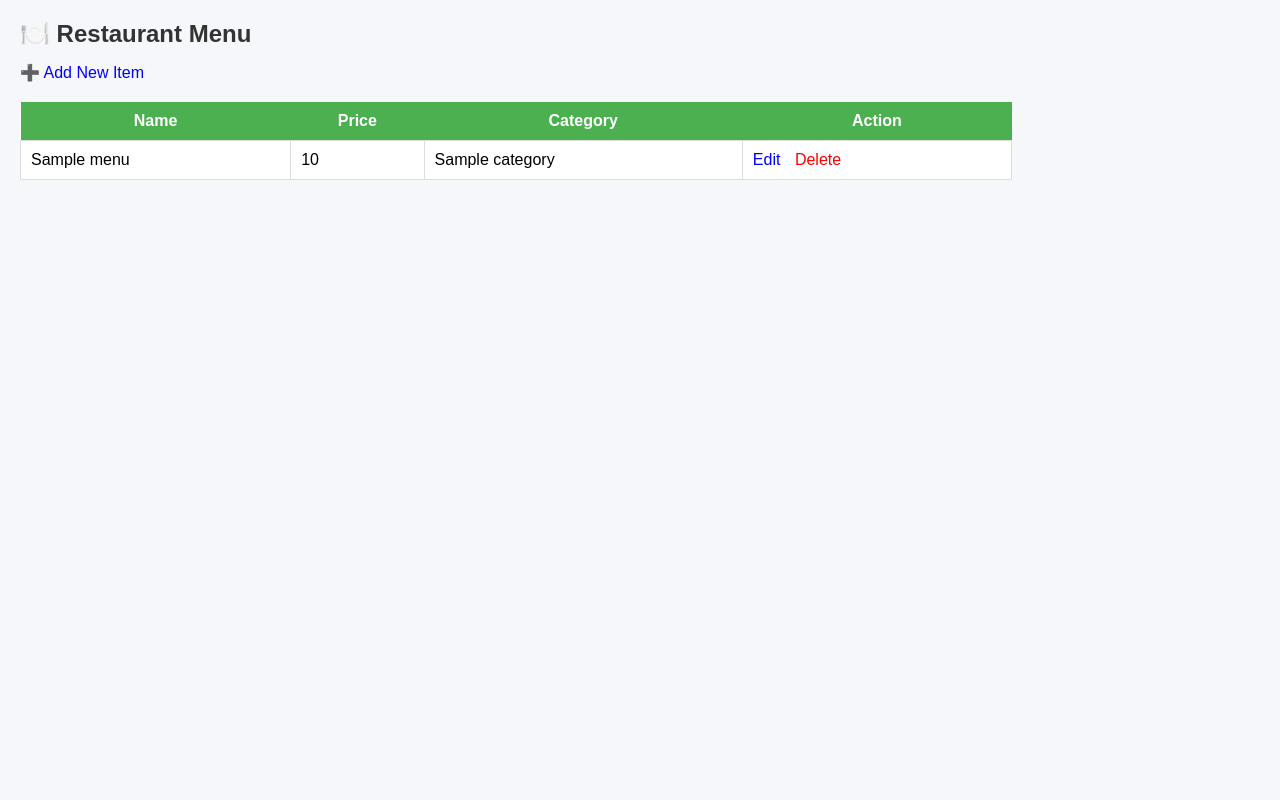
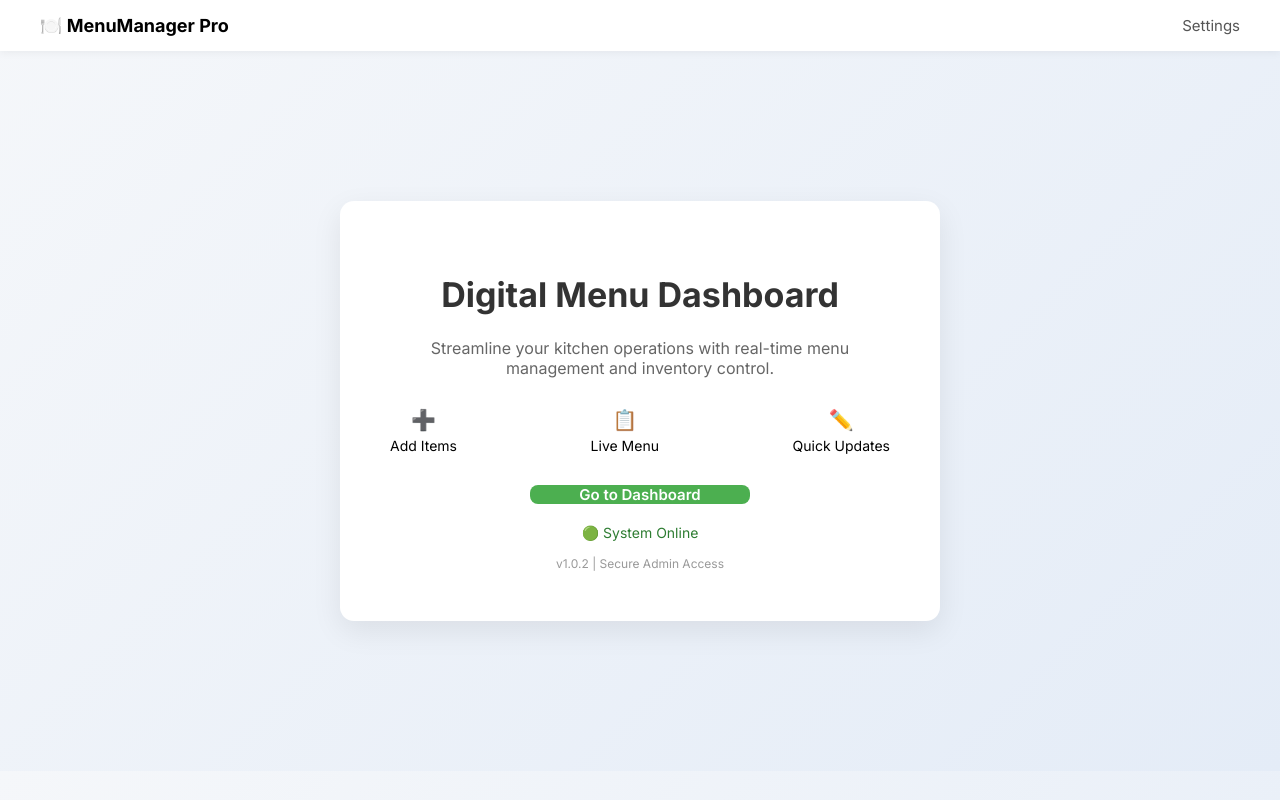
Before and after one commit to piyushrraj/Restaurant-Menu-API, a Flask app: page / in a window 1280 px wide. Run offline with Flask 3, Linux system fonts and the light colour scheme; a database or web service that is not in the repository returns one stand-in record (values such as "Sample title").

Commit message:
this is final commit almost my project is complete

```diff
--- a/app.py
+++ b/app.py
@@ -4,15 +4,22 @@ from bson.objectid import ObjectId
 
 app = Flask(__name__)
 
+# HOME PAGE
+@app.route('/')
+def home():
+    return render_template('home.html')
 
-@app.route('/')
+# MENU PAGE (CRUD)
+@app.route('/menu')
 def index():
-    items = list(menu_collection.find())
+    try:
+        items = list(menu_collection.find())
+    except:
+        items = []
     return render_template('index.html', items=items)
 
-
-
-@app.route('/add', methods=['GET', 'POST'])
+# ADD
+@app.route('/add', methods=['GET','POST'])
 def add():
     if request.method == 'POST':
         menu_collection.insert_one({
@@ -20,12 +27,11 @@ def add():
             "price": float(request.form['price']),
             "category": request.form['category']
         })
-        return redirect('/')
+        return redirect('/menu')
     return render_template('add.html')
 
-
-
-@app.route('/edit/<id>', methods=['GET', 'POST'])
+# EDIT
+@app.route('/edit/<id>', methods=['GET','POST'])
 def edit(id):
     item = menu_collection.find_one({"_id": ObjectId(id)})
 
@@ -38,16 +44,15 @@ def edit(id):
                 "category": request.form['category']
             }}
         )
-        return redirect('/')
+        return redirect('/menu')
 
     return render_template('edit.html', item=item)
 
-
-
+# DELETE
 @app.route('/delete/<id>')
 def delete(id):
     menu_collection.delete_one({"_id": ObjectId(id)})
-    return redirect('/')
+    return redirect('/menu')
 
 
 if __name__ == "__main__":
--- a/static/style.css
+++ b/static/style.css
@@ -1,84 +1,217 @@
 body {
-    font-family: Arial, sans-serif;
-    background-color: #f5f7fa;
-    margin: 20px;
+    margin: 0;
+    font-family: 'Inter', 'Segoe UI', sans-serif;
+    background: linear-gradient(135deg, #f5f7fa, #e4ecf7);
+}
+
+.navbar {
+    display: flex;
+    justify-content: space-between;
+    padding: 15px 40px;
+    background: white;
+    box-shadow: 0 2px 8px rgba(0,0,0,0.05);
+}
+
+.logo {
+    font-weight: 700;
+    font-size: 18px;
+}
+
+.nav-links a {
+    text-decoration: none;
+    color: #555;
+    font-weight: 500;
+}
+
+.page-center {
+    display: flex;
+    justify-content: center;
+    align-items: center;
+    min-height: 90vh;
+}
+
+.card {
+    background: white;
+    padding: 50px;
+    border-radius: 14px;
+    box-shadow: 0 10px 30px rgba(0,0,0,0.08);
+    max-width: 500px;
+    width: 100%;
+    text-align: center;
+}
+h1 {
+    font-size: 34px;
+    font-weight: 700;
+    color: #333;
 }
 
 h2 {
+    font-size: 28px;
+    margin-bottom: 20px;
     color: #333;
-    margin-bottom: 15px;
 }
 
-.form {
-    margin-bottom: 20px;
+.subtitle {
+    color: #666;
+    margin: 15px 0 30px;
+    font-size: 16px;
 }
 
-.form label {
-    display: block;
-    margin-top: 10px;
-    font-weight: bold;
+p {
+    color: #555;
+    font-size: 16px;
 }
 
-.form input {
-    padding: 8px;
-    width: 250px;
+.features {
+    display: flex;
+    justify-content: space-between;
+    margin-bottom: 30px;
+}
+
+.feature-box {
+    display: flex;
+    flex-direction: column;
+    align-items: center;
+    font-size: 20px;
+}
+
+.feature-box span {
+    font-size: 14px;
     margin-top: 5px;
-    border: 1px solid #ccc;
-    border-radius: 5px;
 }
 
 button {
-    margin-top: 12px;
-    padding: 8px 15px;
-    background-color: #4CAF50;
-    color: white;
+    padding: 12px 25px;
     border: none;
-    border-radius: 5px;
+    border-radius: 8px;
+    font-size: 16px;
     cursor: pointer;
 }
 
-button:hover {
-    background-color: #45a049;
+.main-btn {
+    display: inline-block;
+    width: 220px;
+    background: #4CAF50;
+    color: white;
+    border-radius: 8px;
+    text-decoration: none;
+    font-weight: 600;
+    text-align: center;
+    transition: 0.3s;
+}
+
+.main-btn:hover {
+    background: #43a047;
+}
+
+.update-btn {
+    width: 100%;
+    background-color: #2196F3;
+    color: white;
+}
+
+.update-btn:hover {
+    background-color: #1976D2;
+}
+
+.status {
+    margin-top: 20px;
+    font-size: 14px;
+    color: #2e7d32;
+}
+
+.footer {
+    margin-top: 15px;
+    font-size: 12px;
+    color: #999;
+}
+
+.container {
+    width: 85%;
+    max-width: 1000px;
+    margin: 50px auto;
+    background: white;
+    padding: 40px;
+    border-radius: 12px;
+    box-shadow: 0px 8px 25px rgba(0, 0, 0, 0.08);
 }
 
 table {
+    width: 100%;
     border-collapse: collapse;
-    width: 80%;
-    background: white;
-    margin-top: 20px;
+    margin-top: 30px;
 }
 
 th {
-    background-color: #4CAF50;
+    background: #4CAF50;
     color: white;
-    padding: 10px;
+    padding: 12px;
+    font-size: 16px;
 }
 
 td {
-    padding: 10px;
-    border: 1px solid #ddd;
+    padding: 12px;
+    border-bottom: 1px solid #ddd;
+    font-size: 15px;
 }
 
 tr:hover {
-    background-color: #f1f1f1;
+    background: #f5f5f5;
 }
 
 a {
     text-decoration: none;
-    color: blue;
-    margin-right: 10px;
+    font-size: 15px;
 }
 
-a:hover {
-    text-decoration: underline;
+.edit {
+    color: #2196F3;
 }
 
-a.delete {
-    color: red;
+.delete {
+    color: #e53935;
+    margin-left: 10px;
 }
 
-.back-link {
-    display: inline-block;
+.form-box {
+    width: 100%;
+    max-width: 400px;
+    margin: 20px auto;
+}
+
+.form-group {
+    text-align: left;
+    margin-bottom: 15px;
+}
+
+label {
+    font-weight: 600;
+    font-size: 14px;
+    color: #444;
+}
+
+input {
+    width: 100%;
+    padding: 10px;
+    margin-top: 5px;
+    border-radius: 6px;
+    border: 1px solid #ccc;
+    font-size: 15px;
+    outline: none;
+}
+
+input:focus {
+    border-color: #4CAF50;
+}
+
+.back-btn {
+    display: block;
     margin-top: 15px;
-    color: #333;
+    text-decoration: none;
+    color: #555;
+    font-size: 14px;
 }
+
+.back-btn:hover {
+    color: #000;
+}
--- /dev/null
+++ b/templates/home.html
@@ -0,0 +1,71 @@
+<!DOCTYPE html>
+<html lang="en">
+<head>
+    <meta charset="UTF-8">
+    <meta name="viewport" content="width=device-width, initial-scale=1.0">
+    <title>MenuManager Pro</title>
+
+
+    <link href="https://fonts.googleapis.com/css2?family=Inter:wght@300;400;600;700&display=swap" rel="stylesheet">
+
+    <link rel="stylesheet" href="{{ url_for('static', filename='style.css') }}">
+</head>
+
+<body>
+
+
+<div class="navbar">
+    <div class="logo">🍽️ MenuManager Pro</div>
+    <div class="nav-links">
+        <a href="#">Settings</a>
+    </div>
+</div>
+
+
+<div class="page-center">
+
+    <div class="card">
+
+        <h1>Digital Menu Dashboard</h1>
+
+        <p class="subtitle">
+            Streamline your kitchen operations with real-time menu management and inventory control.
+        </p>
+
+
+        <div class="features">
+
+            <div class="feature-box">
+                ➕
+                <span>Add Items</span>
+            </div>
+
+            <div class="feature-box">
+                📋
+                <span>Live Menu</span>
+            </div>
+
+            <div class="feature-box">
+                ✏️
+                <span>Quick Updates</span>
+            </div>
+
+        </div>
+
+
+        <a href="/menu" class="main-btn">Go to Dashboard</a>
+
+
+        <div class="status">🟢 System Online</div>
+
+
+        <div class="footer">
+            v1.0.2 | Secure Admin Access
+        </div>
+
+    </div>
+
+</div>
+
+</body>
+</html>
--- a/templates/index.html
+++ b/templates/index.html
@@ -4,21 +4,28 @@
 <head>
     <meta charset="UTF-8">
     <meta name="viewport" content="width=device-width, initial-scale=1.0">
-    <title>Restaurant Menu</title>
-
+    <title>Menu</title>
 
     <link rel="stylesheet" href="{{ url_for('static', filename='style.css') }}">
 </head>
 
 <body>
+    <div class="container">
 
         <h2>🍽️ Restaurant Menu</h2>
 
-    <a href="/add">➕ Add New Item</a>
+        <div style="text-align:center; margin-bottom:20px;">
+            <a href="/">⬅ Home</a>
+            &nbsp;&nbsp;
+            <a href="/add">➕ Add Item</a>
+        </div>
 
         <table>
             <tr>
-    <th>Name</th><th>Price</th><th>Category</th><th>Action</th>
+                <th>Name</th>
+                <th>Price</th>
+                <th>Category</th>
+                <th>Action</th>
             </tr>
 
             {% for item in items %}
@@ -27,11 +34,18 @@
                 <td>{{ item.price }}</td>
                 <td>{{ item.category }}</td>
                 <td>
-        <a href="/edit/{{ item._id }}">Edit</a>
-        <a href="/delete/{{ item._id }}" class="delete">Delete</a>
+                    <a href="/edit/{{ item._id }}" class="edit">Edit</a>
+                    <a href="/delete/{{ item._id }}" class="delete"
+                        onclick="return confirm('Are you sure you want to delete this item?')">
+                        Delete
+                    </a>
                 </td>
             </tr>
             {% endfor %}
+
         </table>
+
+    </div>
 </body>
+
 </html>
```
Also changed, not shown: templates/add.html (+29 -9 lines), templates/edit.html (+24 -14 lines). Lines whose indentation alone changed are shown as unchanged.
